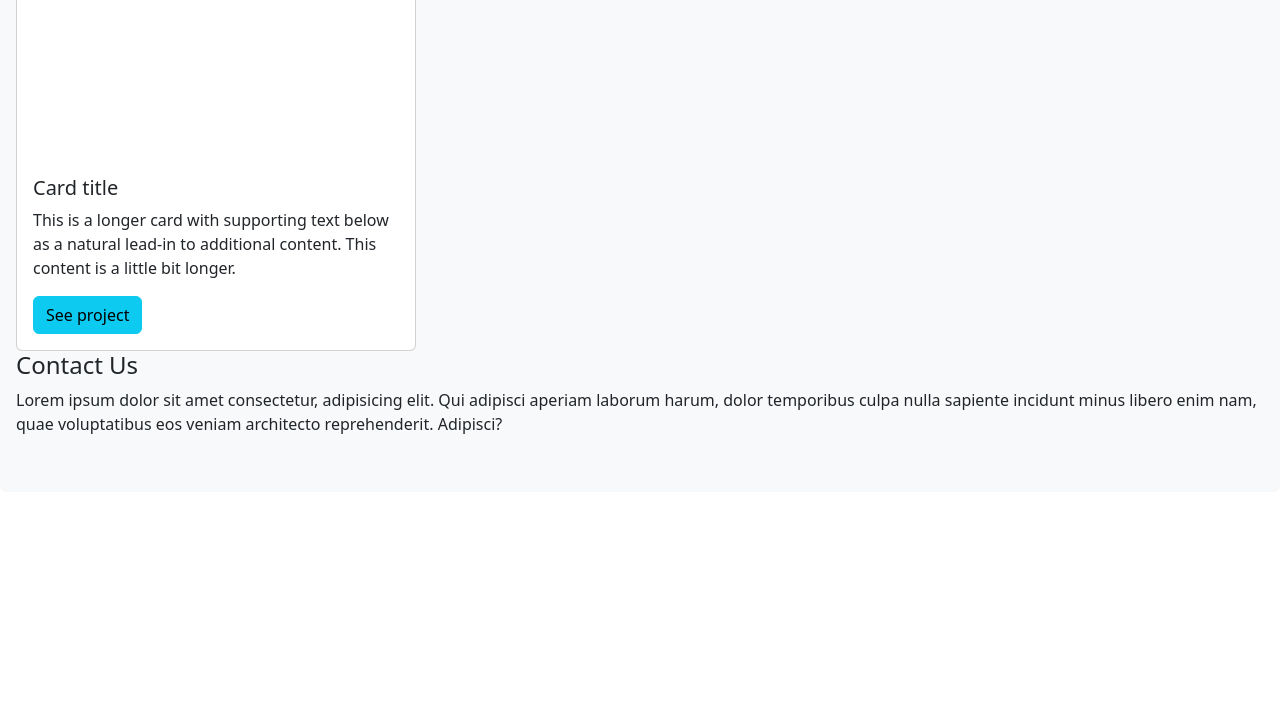
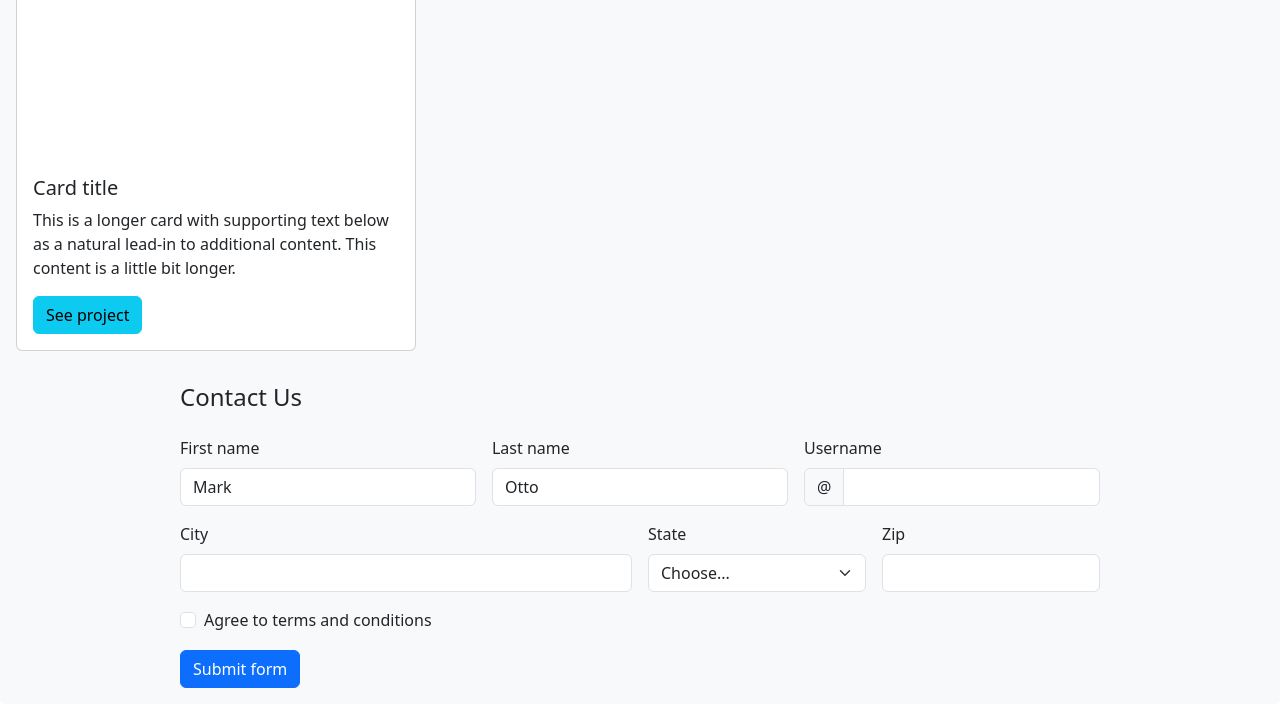
Before and after one commit to Alejandroq12/bootstrap-practice, a plain HTML site: page index.html in a window 1280 px wide. Shown: the part 1308-2012 px from the top of the page. Before the commit the page ends 1800 px from the top, so only its background shows below. Drawn offline with nearby package versions, Linux system fonts and the light colour scheme.

Commit message:
Add form in contact us section

```diff
--- a/index.html
+++ b/index.html
@@ -312,11 +312,73 @@
         </div>
       </div>
     </div>
-    <h4 id="scrollspyHeading4">Contact Us</h4>
-    <p>Lorem ipsum dolor sit amet consectetur, adipisicing elit. Qui adipisci aperiam laborum harum, dolor temporibus
-      culpa nulla sapiente incidunt minus libero enim nam, quae voluptatibus eos veniam architecto reprehenderit.
-      Adipisci?
-      <br><br></p>
+    </p>
+    <form class="row w-75 g-3 needs-validation m-auto" novalidate>
+      <h4 id="scrollspyHeading">Contact Us</h4>
+      <div class="col-md-4">
+        <label for="validationCustom01" class="form-label">First name</label>
+        <input type="text" class="form-control" id="validationCustom01" value="Mark" required>
+        <div class="valid-feedback">
+          Looks good!
+        </div>
+      </div>
+      <div class="col-md-4">
+        <label for="validationCustom02" class="form-label">Last name</label>
+        <input type="text" class="form-control" id="validationCustom02" value="Otto" required>
+        <div class="valid-feedback">
+          Looks good!
+        </div>
+      </div>
+      <div class="col-md-4">
+        <label for="validationCustomUsername" class="form-label">Username</label>
+        <div class="input-group has-validation">
+          <span class="input-group-text" id="inputGroupPrepend">@</span>
+          <input type="text" class="form-control" id="validationCustomUsername" aria-describedby="inputGroupPrepend"
+            required>
+          <div class="invalid-feedback">
+            Please choose a username.
+          </div>
+        </div>
+      </div>
+      <div class="col-md-6">
+        <label for="validationCustom03" class="form-label">City</label>
+        <input type="text" class="form-control" id="validationCustom03" required>
+        <div class="invalid-feedback">
+          Please provide a valid city.
+        </div>
+      </div>
+      <div class="col-md-3">
+        <label for="validationCustom04" class="form-label">State</label>
+        <select class="form-select" id="validationCustom04" required>
+          <option selected disabled value="">Choose...</option>
+          <option>...</option>
+        </select>
+        <div class="invalid-feedback">
+          Please select a valid state.
+        </div>
+      </div>
+      <div class="col-md-3">
+        <label for="validationCustom05" class="form-label">Zip</label>
+        <input type="text" class="form-control" id="validationCustom05" required>
+        <div class="invalid-feedback">
+          Please provide a valid zip.
+        </div>
+      </div>
+      <div class="col-12">
+        <div class="form-check">
+          <input class="form-check-input" type="checkbox" value="" id="invalidCheck" required>
+          <label class="form-check-label" for="invalidCheck">
+            Agree to terms and conditions
+          </label>
+          <div class="invalid-feedback">
+            You must agree before submitting.
+          </div>
+        </div>
+      </div>
+      <div class="col-12">
+        <button class="btn btn-primary" type="submit">Submit form</button>
+      </div>
+    </form>
   </div>
   <script src="https://cdn.jsdelivr.net/npm/bootstrap@5.3.0-alpha1/dist/js/bootstrap.bundle.min.js"
     integrity="sha384-w76AqPfDkMBDXo30jS1Sgez6pr3x5MlQ1ZAGC+nuZB+EYdgRZgiwxhTBTkF7CXvN"
```
